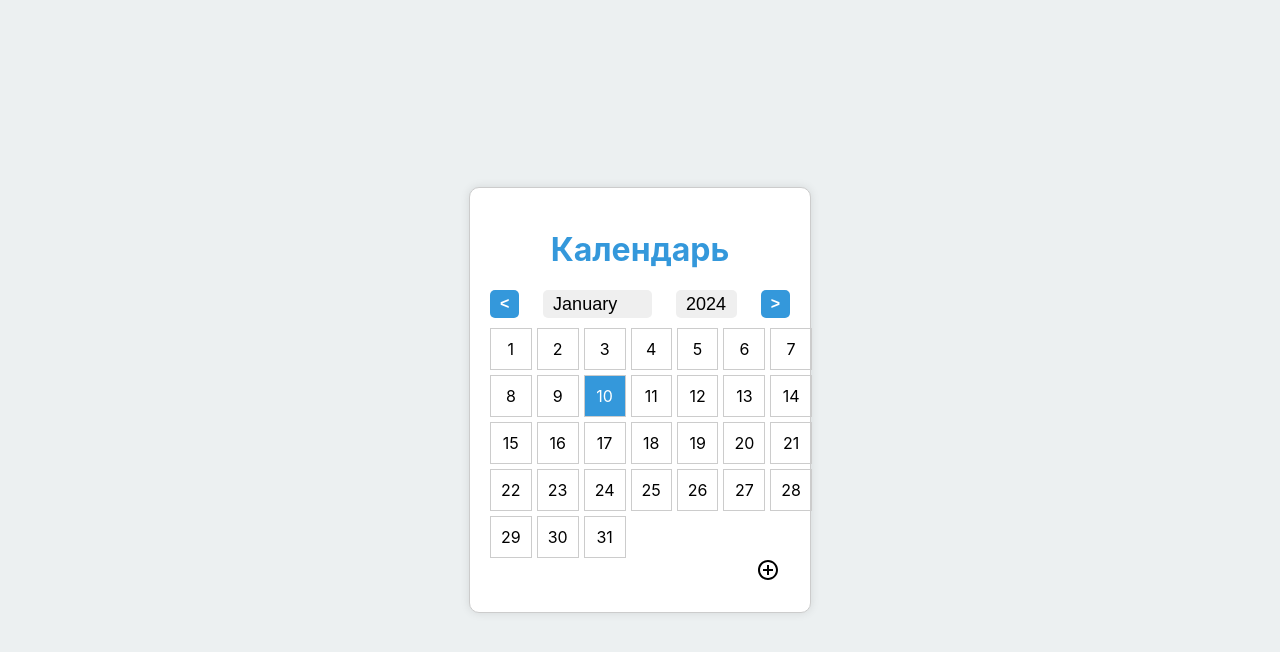
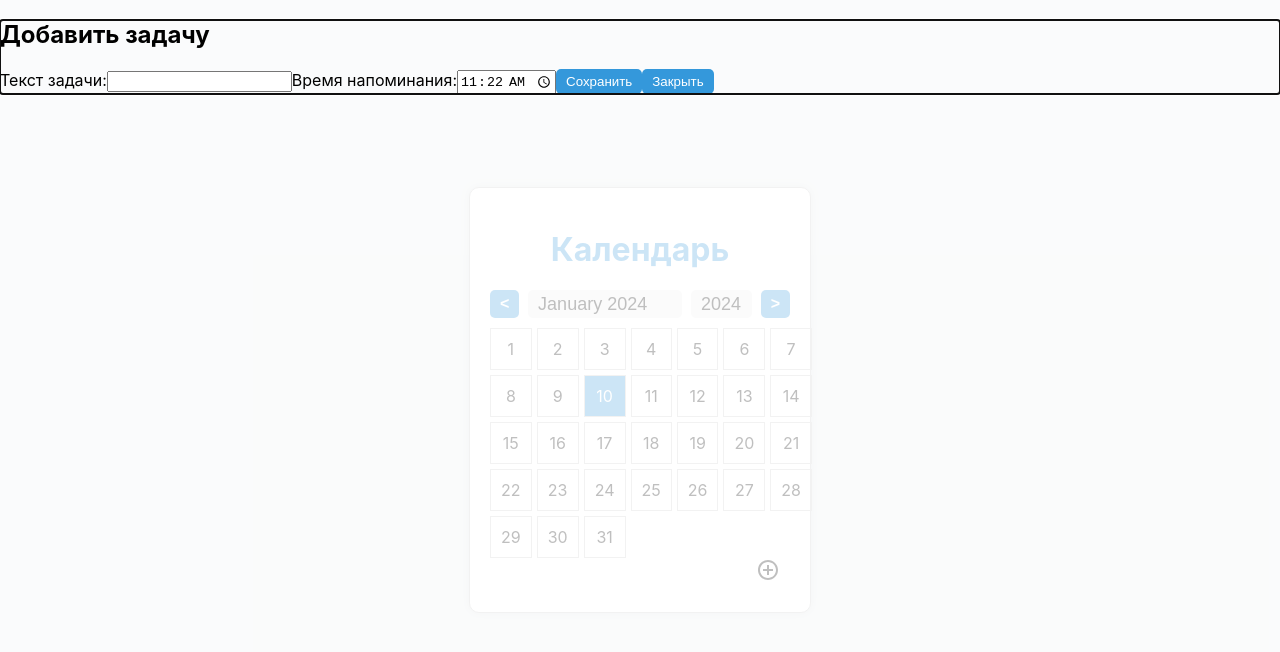
Before and after one commit to aiwuio/calendar-react, a React (Create React App) app: page / in a window 1280 px wide. Both pictures are taken after a click on the element "10". Shown: the top 652 px of the page. Built offline with nearby package versions, Linux system fonts and the light colour scheme; the HTML template or start-up script is replaced by a standard one.

Commit message:
Update App.js

```diff
--- a/src/App.js
+++ b/src/App.js
@@ -1,21 +1,41 @@
 import React, { useState } from 'react';
 import './App.css';
-import AddCircleOutlineIcon from '@mui/icons-material/AddCircleOutline'; // добавлен импорт иконки
+import AddCircleOutlineIcon from '@mui/icons-material/AddCircleOutline';
+import Modal from 'react-modal';
+import { format, addMonths, addDays } from 'date-fns';
+
+Modal.setAppElement('#root');
 
 const Calendar = () => {
   const [selectedDate, setSelectedDate] = useState(null);
   const [currentMonth, setCurrentMonth] = useState(new Date());
+  const [isModalOpen, setIsModalOpen] = useState(false);
+  const [taskText, setTaskText] = useState('');
+  const [reminderTime, setReminderTime] = useState(new Date());
+  const [tasks, setTasks] = useState({}); // Хранение задач для каждой даты
 
   const handleDateClick = (date) => {
     setSelectedDate(date);
+    setTaskText(tasks[format(currentMonth, 'yyyy-MM') + '-' + date] || ''); // Загрузка текста задачи для выбранной даты
+    setIsModalOpen(true);
+  };
+
+  const handleModalClose = () => {
+    setIsModalOpen(false);
+  };
+
+  const handleSaveTask = () => {
+    const taskKey = format(currentMonth, 'yyyy-MM') + '-' + selectedDate;
+    setTasks({ ...tasks, [taskKey]: taskText }); // Сохранение текста задачи для выбранной даты
+    setIsModalOpen(false);
   };
 
   const handlePrevMonth = () => {
-    setCurrentMonth((prevMonth) => new Date(prevMonth.getFullYear(), prevMonth.getMonth() - 1, 1));
+    setCurrentMonth((prevMonth) => addMonths(prevMonth, -1));
   };
 
   const handleNextMonth = () => {
-    setCurrentMonth((prevMonth) => new Date(prevMonth.getFullYear(), prevMonth.getMonth() + 1, 1));
+    setCurrentMonth((prevMonth) => addMonths(prevMonth, 1));
   };
 
   const handleMonthChange = (event) => {
@@ -25,12 +45,16 @@ const Calendar = () => {
 
   const handleYearChange = (event) => {
     const newYear = event.target.value;
-    setCurrentMonth((prevMonth) => new Date(newYear, prevMonth.getMonth(), 1));
+    setCurrentMonth((prevMonth) => {
+      const newDate = new Date(prevMonth);
+      newDate.setFullYear(parseInt(newYear, 10));
+      return newDate;
+    });
   };
 
   const handleAddButtonClick = () => {
-    // Добавьте вашу логику обработки клика здесь
-    console.log('Кнопка "Добавить" была нажата');
+    // Your logic for the add button click
+    console.log('Add button clicked');
   };
 
   const generateCalendar = () => {
@@ -62,10 +86,10 @@ const Calendar = () => {
       <h1>Календарь</h1>
       <div className="month-navigation">
         <button onClick={handlePrevMonth}>&lt; </button>
-        <select value={currentMonth.getMonth()} onChange={handleMonthChange}>
+        <select value={format(currentMonth, 'yyyy-MM')} onChange={handleMonthChange}>
           {Array.from({ length: 12 }, (_, index) => (
             <option key={index} value={index}>
-              {new Date(0, index).toLocaleString('default', { month: 'long' })}
+              {format(new Date(currentMonth.getFullYear(), index), 'LLLL yyyy')}
             </option>
           ))}
         </select>
@@ -76,11 +100,23 @@ const Calendar = () => {
             </option>
           ))}
         </select>
-
         <button onClick={handleNextMonth}> &gt;</button>
-
       </div>
       {generateCalendar()}
+      <Modal
+        isOpen={isModalOpen}
+        onRequestClose={handleModalClose}
+        contentLabel="Task Modal"
+        className="modal"
+      >
+        <h2>Добавить задачу</h2>
+        <label>Текст задачи:</label>
+        <input type="text" value={taskText} onChange={(e) => setTaskText(e.target.value)} />
+        <label>Время напоминания:</label>
+        <input type="time" value={format(reminderTime, 'HH:mm')} onChange={(e) => setReminderTime(addDays(new Date(), 1))} />
+        <button onClick={handleSaveTask}>Сохранить</button>
+        <button onClick={handleModalClose}>Закрыть</button>
+      </Modal>
       <div className="add-icon" onClick={handleAddButtonClick}>
         <AddCircleOutlineIcon />
       </div>
@@ -88,11 +124,9 @@ const Calendar = () => {
   );
 };
 
-
 function App() {
   return (
     <div className="App">
-       {/* <HamburgerButton /> */}
       <Calendar />
     </div>
   );
```
